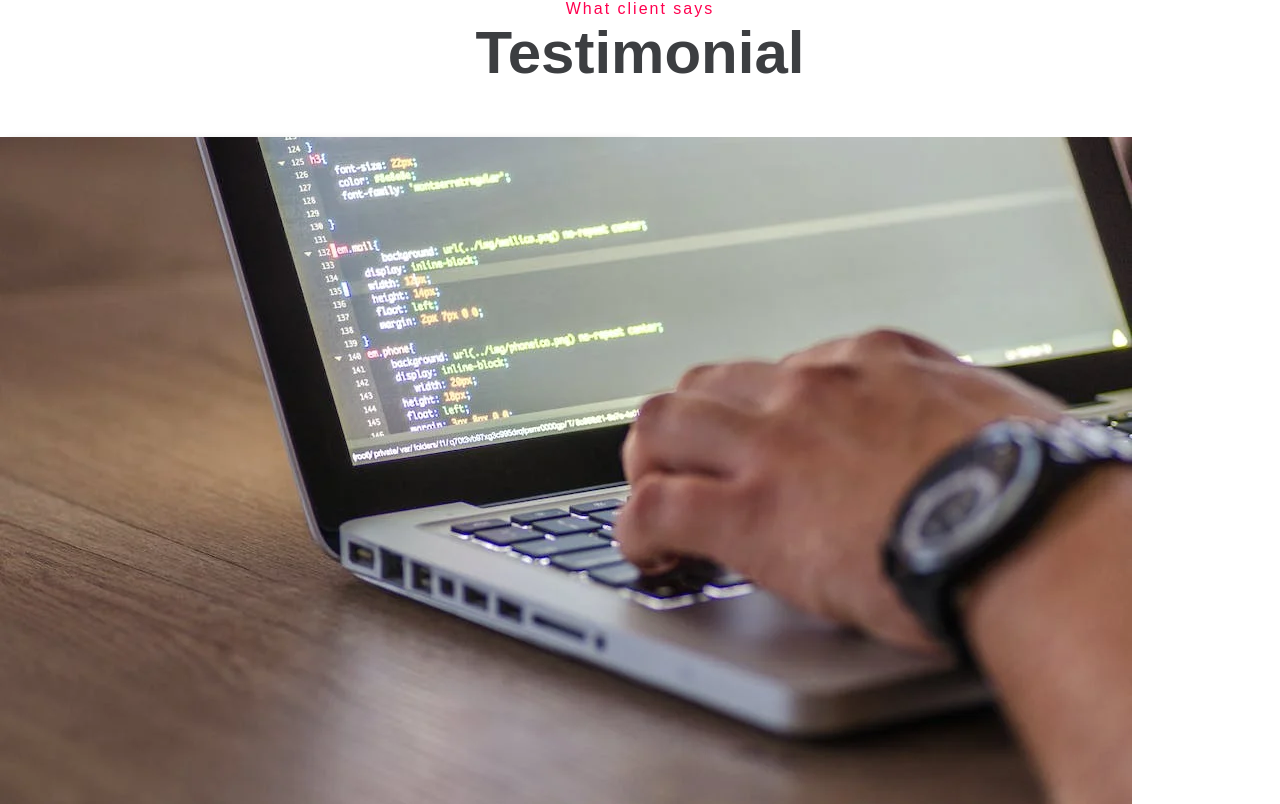
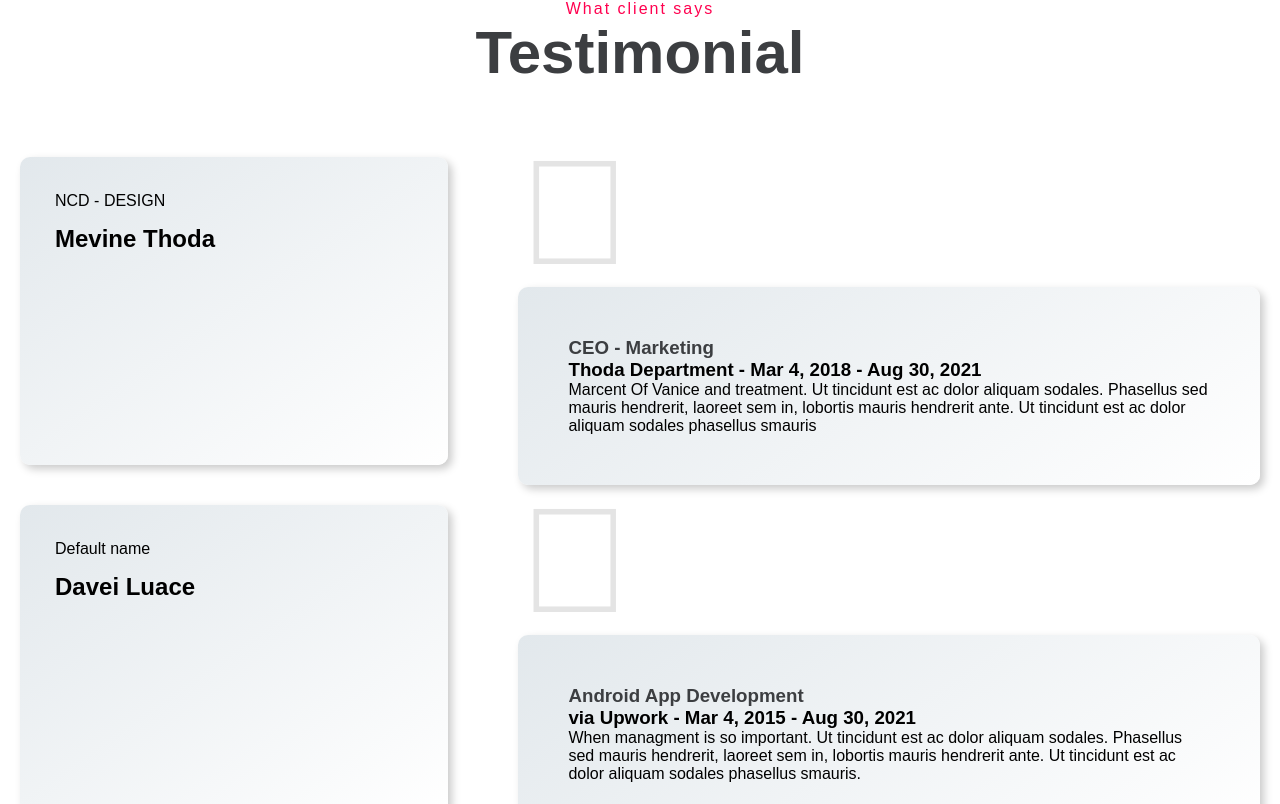
Before and after one commit to anish-pokharel/bio, a React (Create React App) app: page / in a window 1280 px wide. Shown: the part 5995-6799 px from the top of the page. Built offline with nearby package versions, Linux system fonts and the light colour scheme.

Commit message:
css design

```diff
--- a/src/components/Testimonial/Slide.jsx
+++ b/src/components/Testimonial/Slide.jsx
@@ -4,11 +4,9 @@ import TestimonialAPI from "../Testimonial/TestimonialAPI";
 const Slide = ({ id, image, design, name, officer, post, date, desc }) => {
   return (
     <>
-      <article>
+      <article className="d_flex">
         <div className="left box_shodow">
-          <div className="img">
-            <img src={image} alt="" />
-          </div>
+          <div className="img">{/* <img src={image} alt="" /> */}</div>
           <div className="details mtop">
             <span className="primary_color">{design}</span>
             <h2>{name}</h2>
--- a/src/components/Testimonial/Testimonial.css
+++ b/src/components/Testimonial/Testimonial.css
@@ -0,0 +1,34 @@
+.Testimonal h2 {
+    margin: 15px 0 0 0;
+}
+
+.Testimonal .left {
+    width: 35%;
+    padding: 35px;
+    margin: 20px;
+}
+
+.Testimonal .right {
+    width: 65%;
+    padding: 0 0 0 50px;
+    margin: 0 20px 0 0;
+}
+
+.Testimonal .quote i {
+    font-size: 150px;
+    opacity: 0.1;
+}
+
+.Testimonal .content {
+    padding: 50px;
+}
+
+.Testimonial .content h1 {
+    font-weight: 500;
+}
+
+.Testimonial .content h3 {
+    font-size: 18px;
+    font-weight: 400;
+    margin-bottom: 40px;
+}
--- a/src/components/Testimonial/Testimonial.jsx
+++ b/src/components/Testimonial/Testimonial.jsx
@@ -1,6 +1,7 @@
 import React from "react";
 import Slide from "./Slide";
 import TestimonialAPI from "../Testimonial/TestimonialAPI";
+import "./Testimonial.css";
 
 const Testimonial = () => {
   return (
```
